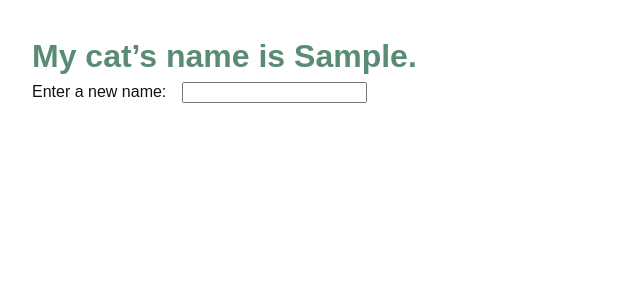
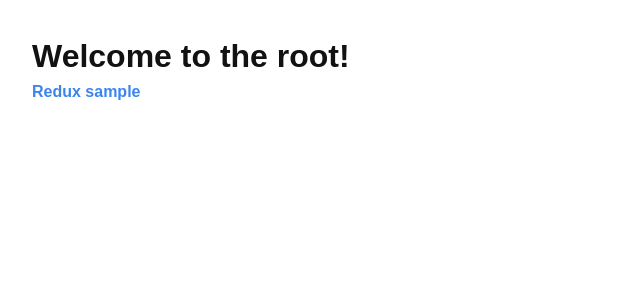
Before and after one commit to lzacharkow/snapdocs-code-challenge, a React (Create React App) app: page / in a window 1280 px wide. Shown: the top 300 px of the page, without its empty margins (0-640 px from the left). Built offline with nearby package versions, Linux system fonts and the light colour scheme.

Commit message:
Add react-router

```diff
--- a/package.json
+++ b/package.json
@@ -9,6 +9,7 @@
 		"react": "^16.2.0",
 		"react-dom": "^16.2.0",
 		"react-redux": "^5.0.6",
+		"react-router-dom": "^4.2.2",
 		"redux": "^3.7.2"
 	},
 	"devDependencies": {
--- a/src/App.js
+++ b/src/App.js
@@ -1,16 +1,35 @@
 import React, { Component } from 'react';
+import {
+	BrowserRouter as Router,
+	Route,
+	Link,
+} from 'react-router-dom';
+
 import Sample from './components/_Sample';
+import './styles/base-styles/index.css';
 
-import './styles/base-styles/index.css';
+
+function Home() {
+	return (
+		<div className="page-wrapper">
+			<h1>Welcome to the root!</h1>
+			<Link to="/sample">Redux sample</Link>
+		</div>
+	);
+}
 
 class App extends Component {
 	render() {
 		return (
-			<div className="App">
-				<Sample />
-			</div>
+			<Router>
+				<div>
+					<Route path="/" exact component={Home} />
+					<Route path="/sample" exact component={Sample} />
+				</div>
+			</Router>
 		);
 	}
 }
 
+
 export default App;
--- a/src/components/_Sample/Sample.js
+++ b/src/components/_Sample/Sample.js
@@ -3,7 +3,7 @@ import './styles.css';
 
 function Sample({ name, onChangeHandler }) {
 	return (
-		<div className="sample">
+		<div className="page-wrapper">
 			<h1 className="sample__heading">
 				My cat’s name is {name}.
 			</h1>
@@ -11,6 +11,7 @@ function Sample({ name, onChangeHandler }) {
 			<label className="sample__input__label" htmlFor="cat-name">
 				Enter a new name:
 			</label>
+
 			<input
 				id="cat-name"
 				type="text"
--- a/src/components/_Sample/styles.scss
+++ b/src/components/_Sample/styles.scss
@@ -1,12 +1,4 @@
 @import 'styles/design-system/index';
-
-.sample {
-	padding: $spacing*2;
-}
-
-.sample__heading {
-	color: $green;
-}
 
 .sample__input__label {
 	margin-right: $spacing;
--- a/src/styles/base-styles/index.scss
+++ b/src/styles/base-styles/index.scss
@@ -47,3 +47,7 @@ p {
 a {
 	@extend %a;
 }
+
+.page-wrapper {
+	padding: $spacing*2;
+}
```
Also changed, not shown: 1 other file (tests, documents, lock files or other folders).
